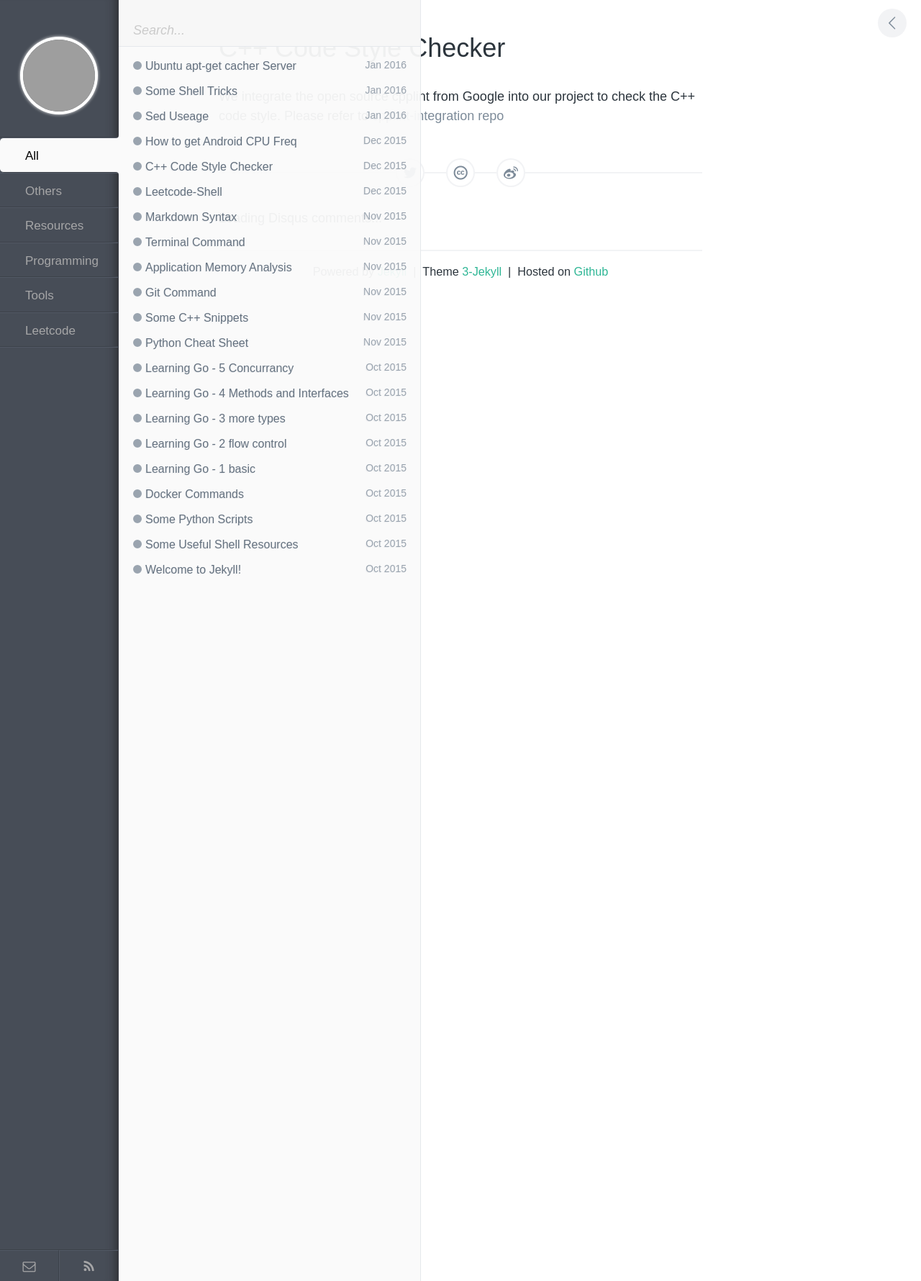
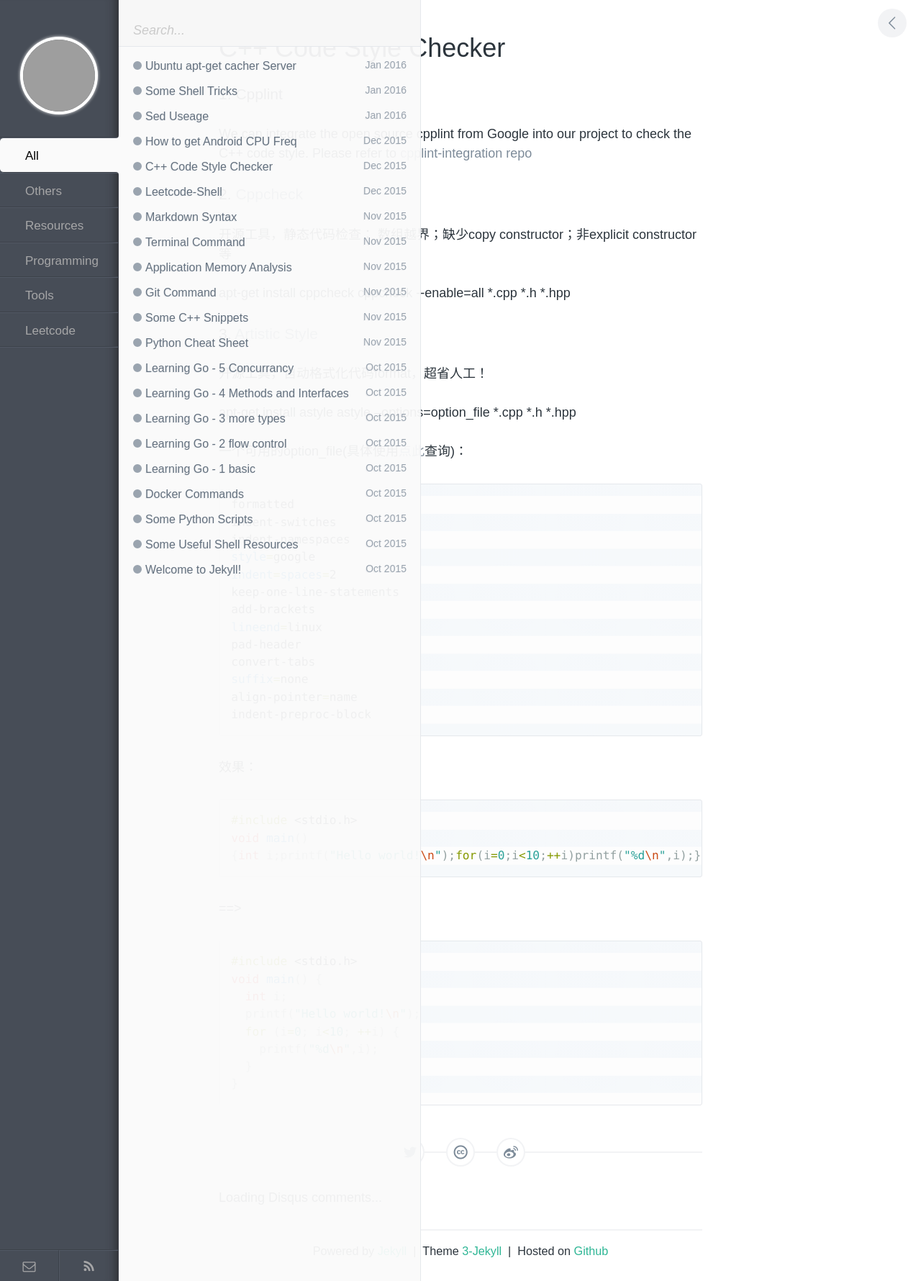
Before and after one commit to wykvictor/wykvictor.github.io, a Jekyll site: the page built from _posts/tools/2015-12-24-C-Code-Style-Checker.md, in a window 1280 px wide. Shown: the whole page at 72% size. Built offline with Jekyll 4.4.1, drawn with Linux system fonts in a browser that asks for light colours; comment, search, counter and statistics services are not loaded; grey boxes are pictures that could not be loaded.

Commit message:
add code checker

```diff
--- a/_posts/tools/2015-12-24-C-Code-Style-Checker.md
+++ b/_posts/tools/2015-12-24-C-Code-Style-Checker.md
@@ -6,5 +6,53 @@ tags: [C++, Style, Check]
 categories: Tools
 ---
 
-We integrate the open source cpplint from Google into our project to check the C++ code style.
+### 1. Cpplint
+We can integrate the open source cpplint from Google into our project to check the C++ code style.
 Please refer to [cpplint-integration repo](https://github.com/wykvictor/cpplint-integration)
+
+### 2. [Cppcheck](http://cppcheck.sourceforge.net/)
+开源工具，静态代码检查：
+数组越界；缺少copy constructor；非explicit constructor等
+
+apt-get install cppcheck
+cppcheck \-\-enable=all *.cpp *.h *.hpp
+
+### 3. [Artistic Style](http://astyle.sourceforge.net/)
+开源工具，自动格式化代码format，超省人工！
+
+apt-get install astyle
+astyle --options=option_file *.cpp *.h *.hpp
+
+一个可用的option_file(具体使用[点此](http://astyle.sourceforge.net/astyle.html)查询)：
+{% highlight Bash shell scripts %}
+formatted
+indent-switches
+indent-namespaces
+style=google
+indent=spaces=2
+keep-one-line-statements
+add-brackets
+lineend=linux
+pad-header
+convert-tabs
+suffix=none
+align-pointer=name
+indent-preproc-block
+{% endhighlight %}
+效果：
+{% highlight C scripts %}
+#include <stdio.h>
+void main()
+{int i;printf("Hello world!\n");for(i=0;i<10;++i)printf("%d\n",i);}
+{% endhighlight %}
+==>
+{% highlight C scripts %}
+#include <stdio.h>
+void main() {
+  int i;
+  printf("Hello world!\n");
+  for (i=0; i<10; ++i) {
+    printf("%d\n",i);
+  }
+}
+{% endhighlight %}
```
